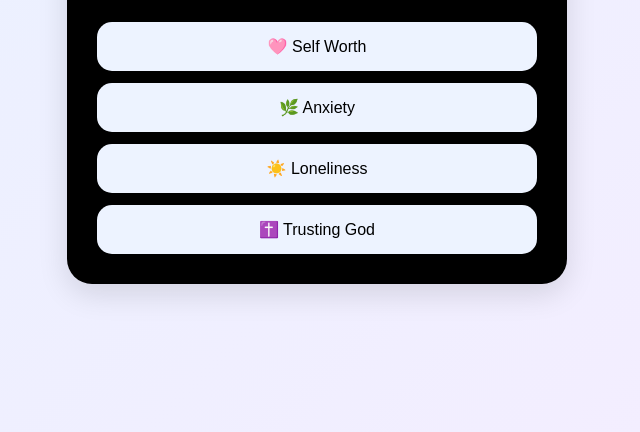
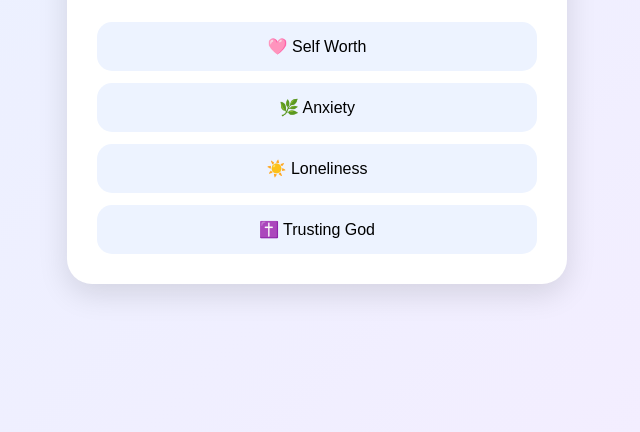
Before and after one commit to ollywally25/prayer-jar, a plain HTML site: page index.html in a window 1280 px wide. Shown: the part 368-800 px from the top of the page, without its empty margins (323-963 px from the left). Drawn offline with Linux system fonts and the light colour scheme.

Commit message:
Update index.html

```diff
--- a/index.html
+++ b/index.html
@@ -28,7 +28,7 @@ body{
 }
 
 .card{
-    background:rgb(0, 0, 0);
+    background:rgb(255, 255, 255);
     border-radius:25px;
     padding:30px;
     box-shadow:0 10px 30px rgba(0,0,0,.12);
```
